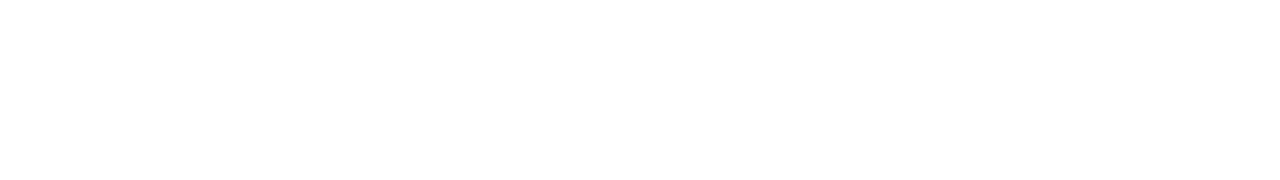
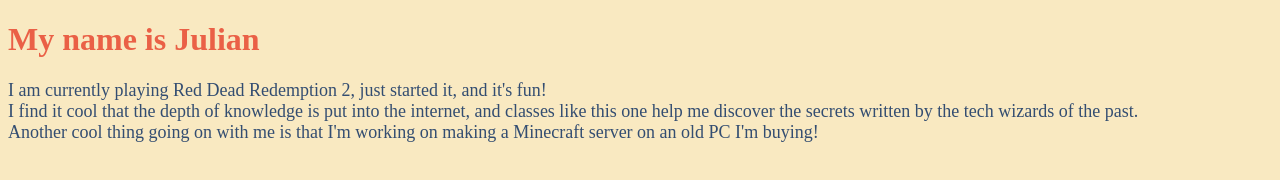
Before and after one commit to JulianFlicker11/JulianFlicker11.github.io, a plain HTML site: page Index.html in a window 1280 px wide. Drawn offline with Linux system fonts and the light colour scheme.

Commit message:
Update Index.html

```diff
--- a/Index.html
+++ b/Index.html
@@ -1,24 +1,31 @@
 <!DOCTYPE html>
 <html>
+<head>
+  <title>My Personal Introduction</title>
+  <style>
+    body {
+      background-color: #F9E9C1;
+          }
 
-<head>
-	<title>My Personal Introducton</title>
+    h1 {
+      color: #EA6046;
 
-<style>
-body{
-background-color:E36345 ;
-}
+    }
 
-h1 {
-color: 3F6376;
-}
-p {
-color: AEC3BA;
-}
+    p {
+      color: #334D71;
+      font-size: 18px;
 
-</style>
-
-
+    }
+  </style>
 </head>
 
+<body>
+  <h1>My name is Julian</h1>
+  <p>
+    I am currently playing Red Dead Redemption 2, just started it, and it's fun!<br>
+    I find it cool that the depth of knowledge is put into the internet, and classes like this one help me discover the secrets written by the tech wizards of the past.<br>
+    Another cool thing going on with me is that I'm working on making a Minecraft server on an old PC I'm buying!
+  </p>
+</body>
 </html>
```
